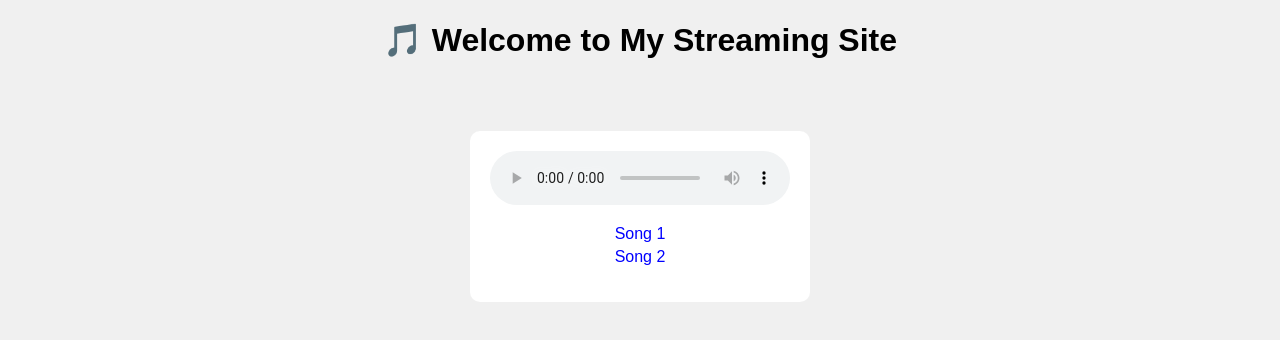
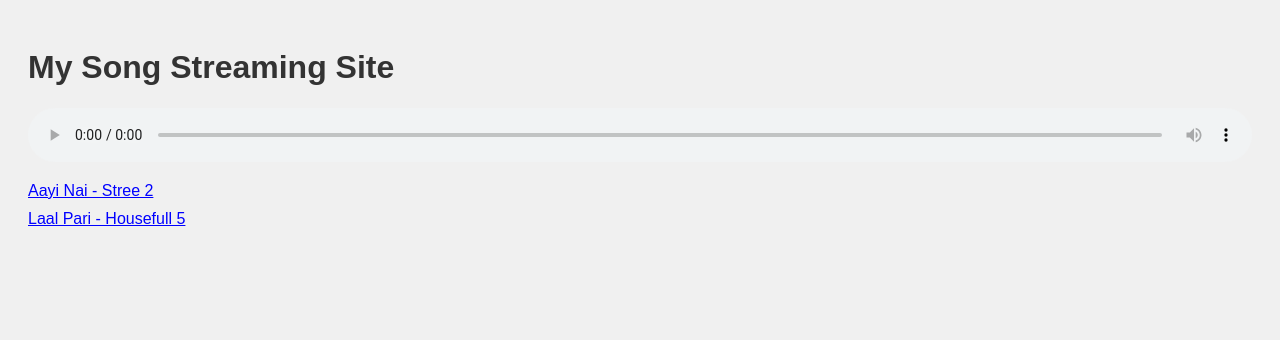
Before and after one commit to asikl001/song-streaming-site, a plain HTML site: page index.html in a window 1280 px wide. Drawn offline with Linux system fonts and the light colour scheme.

Commit message:
Update index.html

```diff
--- a/index.html
+++ b/index.html
@@ -1,25 +1,43 @@
 <!DOCTYPE html>
 <html lang="en">
 <head>
-  <meta charset="UTF-8">
-  <title>My Song Streaming Site</title>
-  <link rel="stylesheet" href="style.css">
+    <meta charset="UTF-8" />
+    <title>My Song Streaming Site</title>
+    <style>
+        body {
+            font-family: Arial, sans-serif;
+            padding: 20px;
+            background: #f0f0f0;
+        }
+        h1 {
+            color: #333;
+        }
+        ul {
+            list-style-type: none;
+            padding: 0;
+        }
+        li {
+            margin: 10px 0;
+            cursor: pointer;
+            color: blue;
+            text-decoration: underline;
+        }
+    </style>
 </head>
 <body>
-  <h1>🎵 Welcome to My Streaming Site</h1>
+    <h1>My Song Streaming Site</h1>
+    <audio id="audioPlayer" controls style="width: 100%;"></audio>
+    <ul>
+        <li onclick="playSong('songs/128-Aayi Nai - Stree 2 128 Kbps.mp3')">Aayi Nai - Stree 2</li>
+        <li onclick="playSong('songs/128-Laal Pari - Housefull 5 128 Kbps.mp3')">Laal Pari - Housefull 5</li>
+    </ul>
 
-  <div class="player">
-    <audio controls id="audioPlayer">
-      <source src="songs/song1.mp3" type="audio/mp3">
-      Your browser does not support the audio element.
-    </audio>
-
-    <ul id="songList">
-      <li onclick="playSong('songs/song1.mp3')">Song 1</li>
-      <li onclick="playSong('songs/song2.mp3')">Song 2</li>
-    </ul>
-  </div>
-
-  <script src="script.js"></script>
+    <script>
+        function playSong(path) {
+            const player = document.getElementById('audioPlayer');
+            player.src = path;
+            player.play();
+        }
+    </script>
 </body>
 </html>
```
